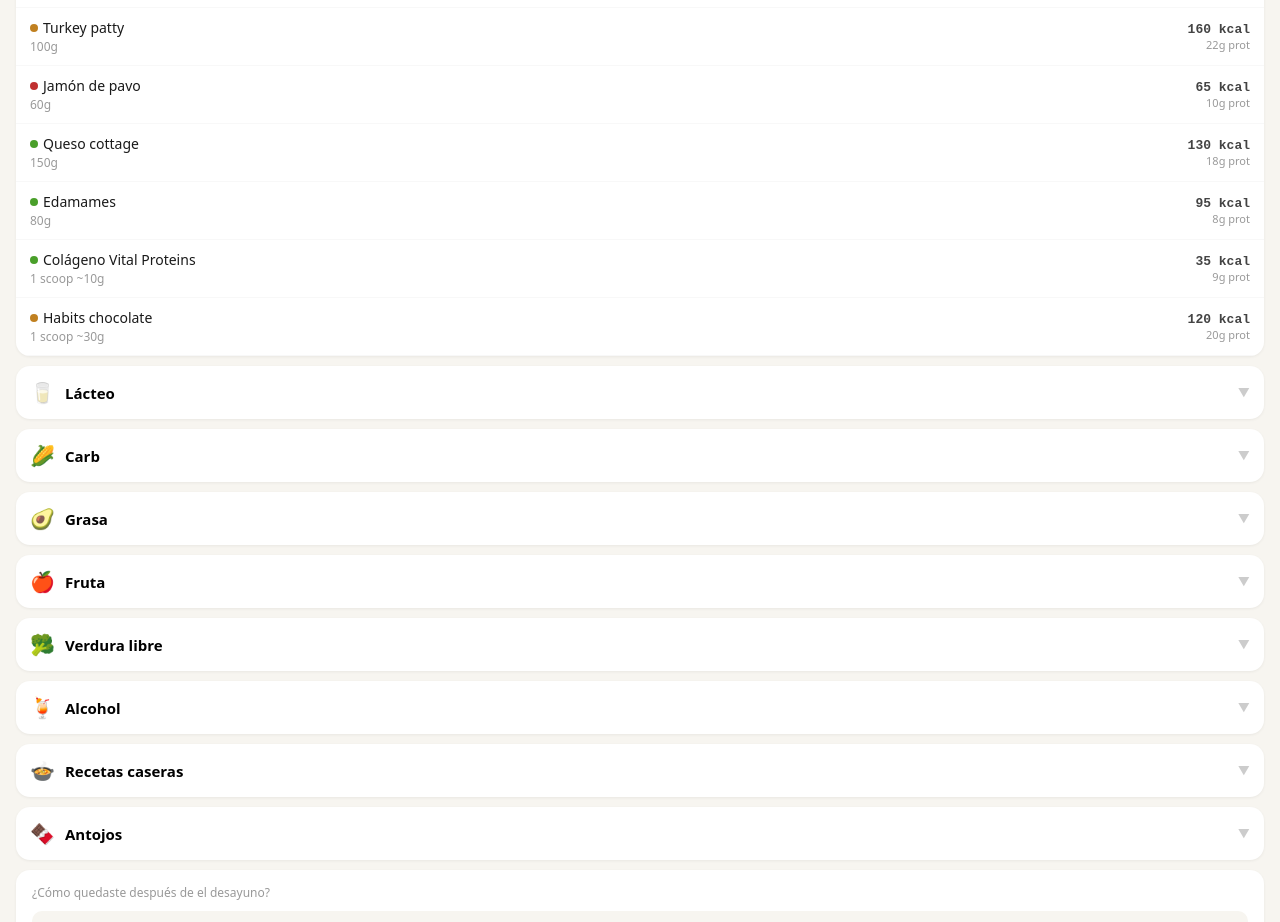
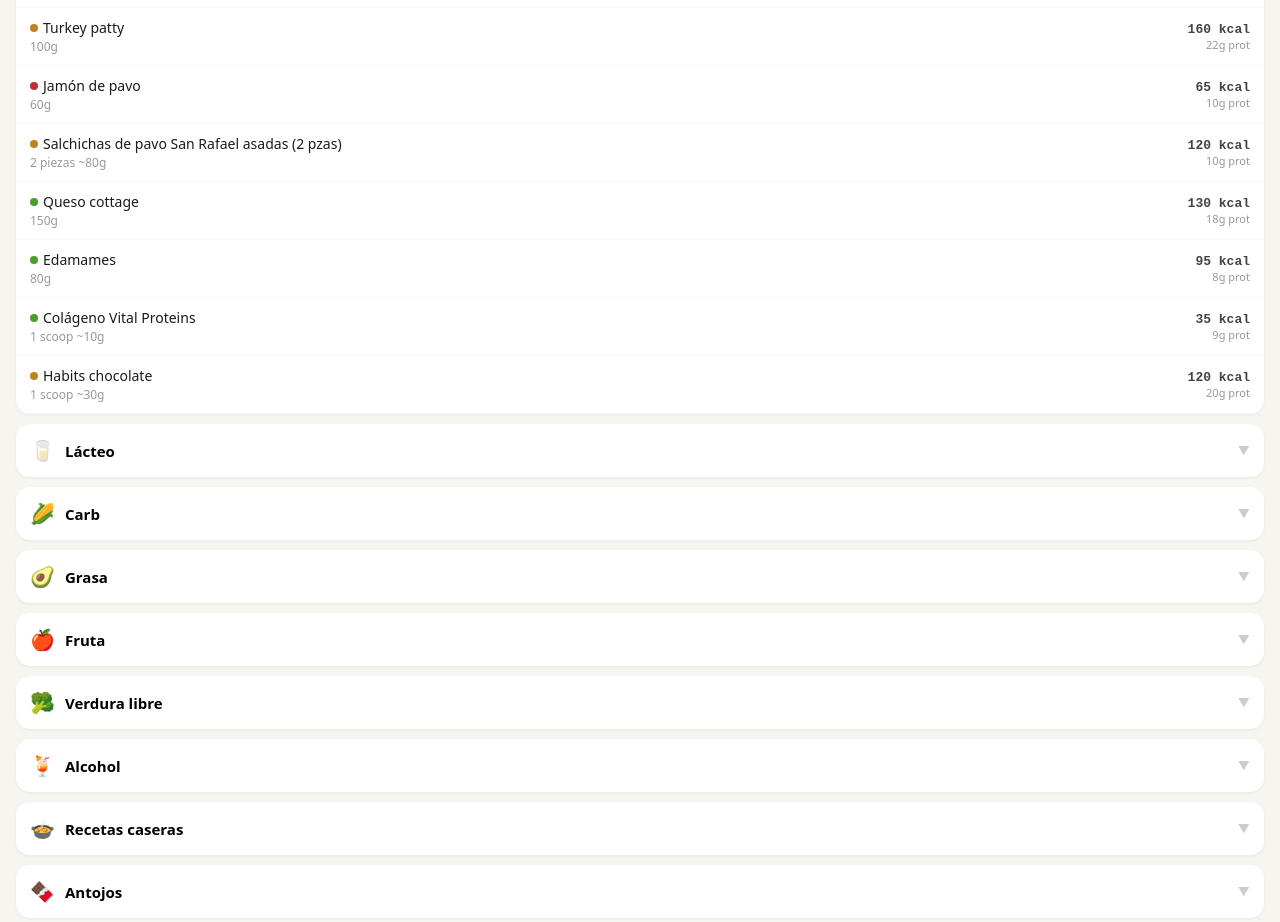
Before and after one commit to sofitg123/macro-app, a React (Vite) app: page / in a window 1280 px wide. Shown: the part 1080-2002 px from the top of the page. Built offline with nearby package versions, Linux system fonts and the light colour scheme.

Commit message:
add salchichas pavo san rafael

```diff
--- a/src/foods.js
+++ b/src/foods.js
@@ -16,6 +16,7 @@ export const FOODS = {
       { id: "carne_molida", name: "Carne molida 90%", portion: "200g", kcal: 280, prot: 44, carb: 0, fat: 12, sugar: 0, flag: "green", gluten: false },
       { id: "turkey", name: "Turkey patty", portion: "100g", kcal: 160, prot: 22, carb: 0, fat: 8, sugar: 0, flag: "yellow", gluten: false },
       { id: "jamon_pavo", name: "Jamón de pavo", portion: "60g", kcal: 65, prot: 10, carb: 1, fat: 2, sugar: 0, flag: "red", gluten: false },
+      { id: "salchichas_pavo", name: "Salchichas de pavo San Rafael asadas (2 pzas)", portion: "2 piezas ~80g", kcal: 120, prot: 10, carb: 2, fat: 8, sugar: 0, flag: "yellow", gluten: false },
       { id: "cottage", name: "Queso cottage", portion: "150g", kcal: 130, prot: 18, carb: 4, fat: 3, sugar: 3, flag: "green", gluten: false },
       { id: "edamames", name: "Edamames", portion: "80g", kcal: 95, prot: 8, carb: 7, fat: 4, sugar: 1, flag: "green", gluten: false },
       { id: "colageno", name: "Colágeno Vital Proteins", portion: "1 scoop ~10g", kcal: 35, prot: 9, carb: 0, fat: 0, sugar: 0, flag: "green", gluten: false },
```
